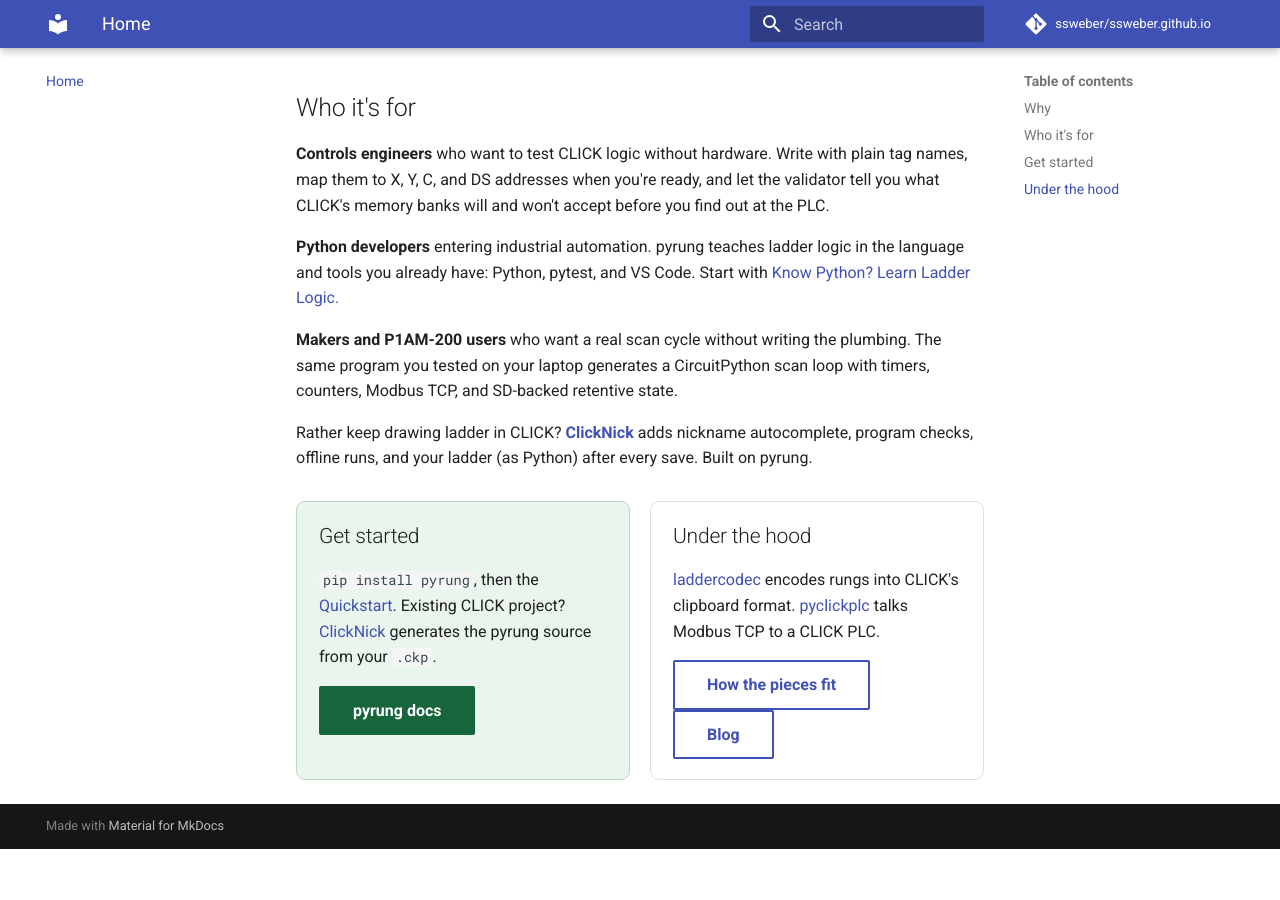
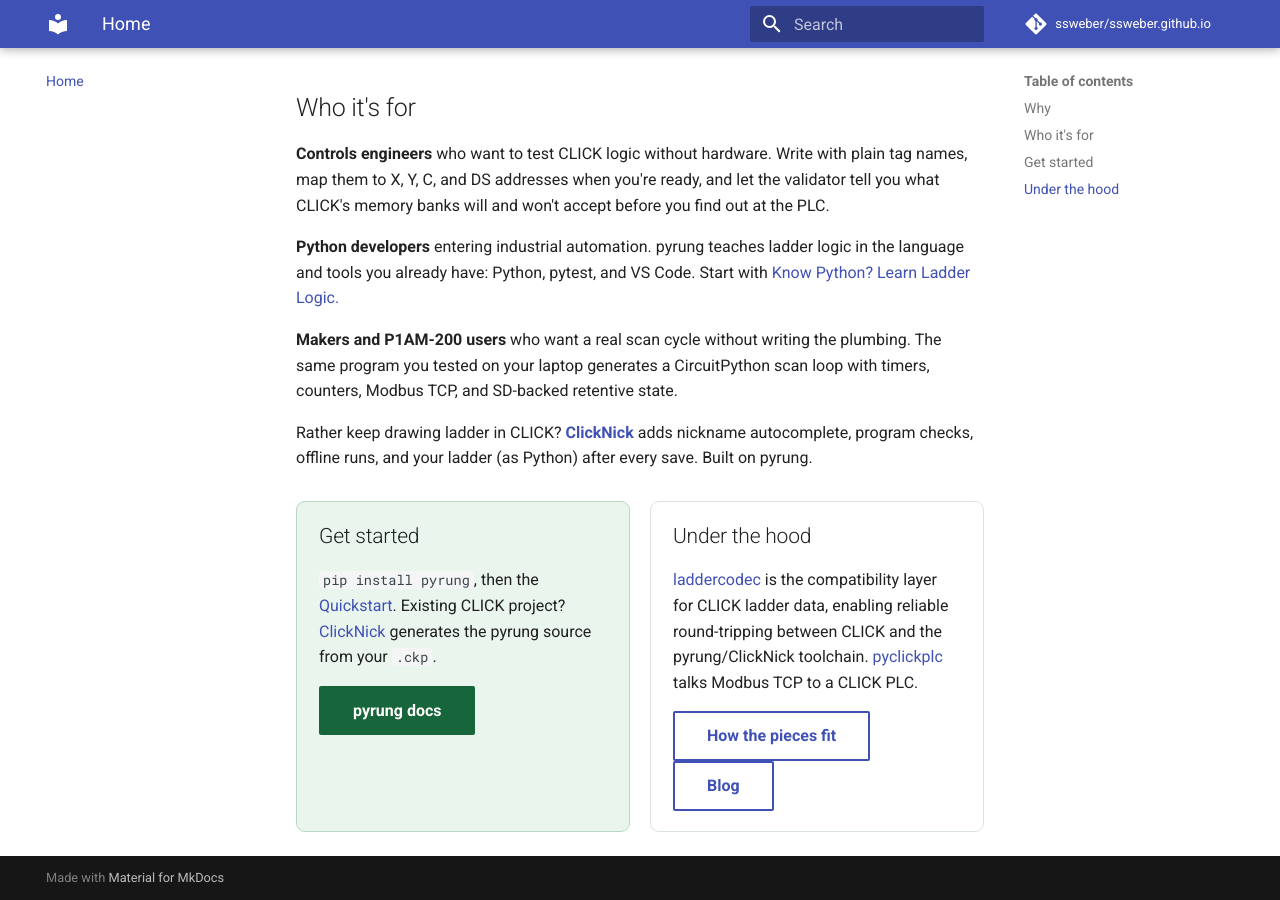
Before and after one commit to ssweber/ssweber.github.io, an MkDocs documentation site: the page built from docs/index.md, in a window 1280 px wide and 900 px high, scrolled down 963 px. Built offline with MkDocs 1.6.1 and Material for MkDocs 9.7.7, drawn with Linux system fonts in a browser that asks for light colours; comment, search, counter and statistics services are not loaded; before the commit the page ends 1812 px from its top, so only the background shows below that.

Commit message:
docs: frame LadderCodec as CLICK compatibility layer

```diff
--- a/docs/index.md
+++ b/docs/index.md
@@ -88,7 +88,7 @@ Rather keep drawing ladder in CLICK? **[ClickNick](https://pyrung.com/clicknick/
 <div class="visitor-path" markdown>
 ## Under the hood
 
-[laddercodec](https://pyrung.com/laddercodec/) encodes rungs into CLICK's clipboard format. [pyclickplc](https://pyrung.com/pyclickplc/) talks Modbus TCP to a CLICK PLC.
+[laddercodec](https://pyrung.com/laddercodec/) is the compatibility layer for CLICK ladder data, enabling reliable round-tripping between CLICK and the pyrung/ClickNick toolchain. [pyclickplc](https://pyrung.com/pyclickplc/) talks Modbus TCP to a CLICK PLC.
 
 [How the pieces fit](overview.md){ .md-button } [Blog](blog/index.md){ .md-button }
 </div>
```
Also changed, not shown: docs/overview.md (+1 -1 lines).
